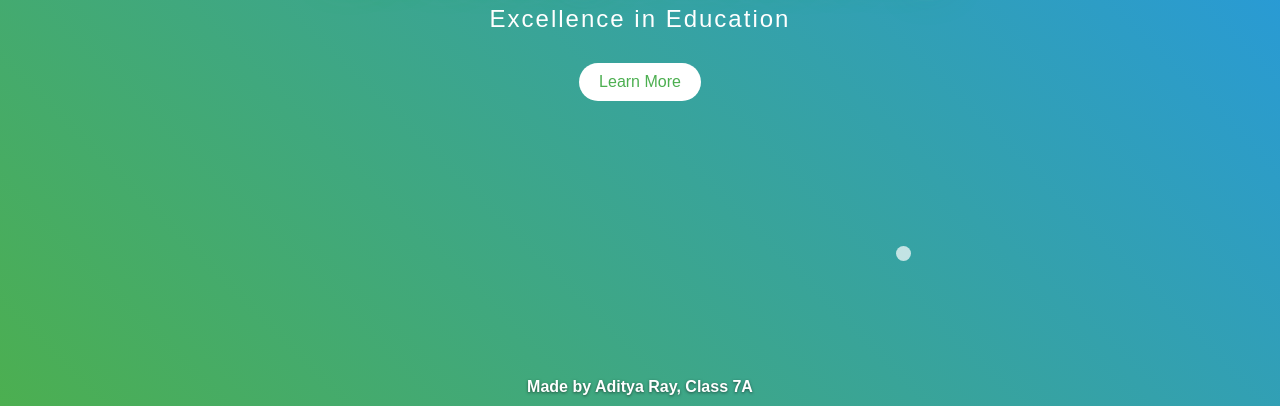
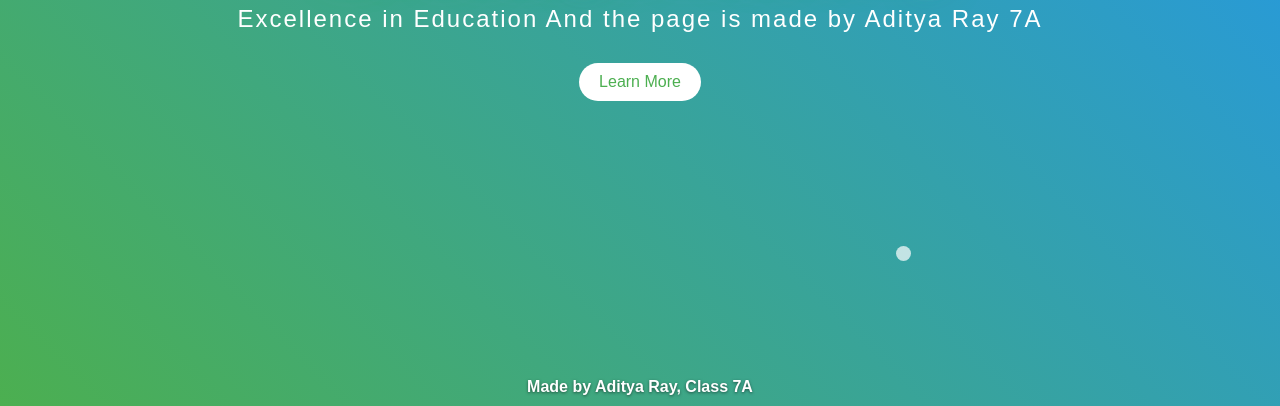
Before and after one commit to Aditya-ray-9/Demo_website_school, a plain HTML site: page index.html in a window 1280 px wide. Shown: the part 394-800 px from the top of the page. Drawn offline with Linux system fonts and the light colour scheme.

Commit message:
Update index.html

```diff
--- a/index.html
+++ b/index.html
@@ -111,7 +111,7 @@
 <body>
   <div class="container">
     <div class="title">St. Joseph Academy</div>
-    <div class="subtitle">Excellence in Education</div>
+    <div class="subtitle">Excellence in Education And the page is made by Aditya Ray 7A</div>
     <button class="button">Learn More</button>
   </div>
 
```
